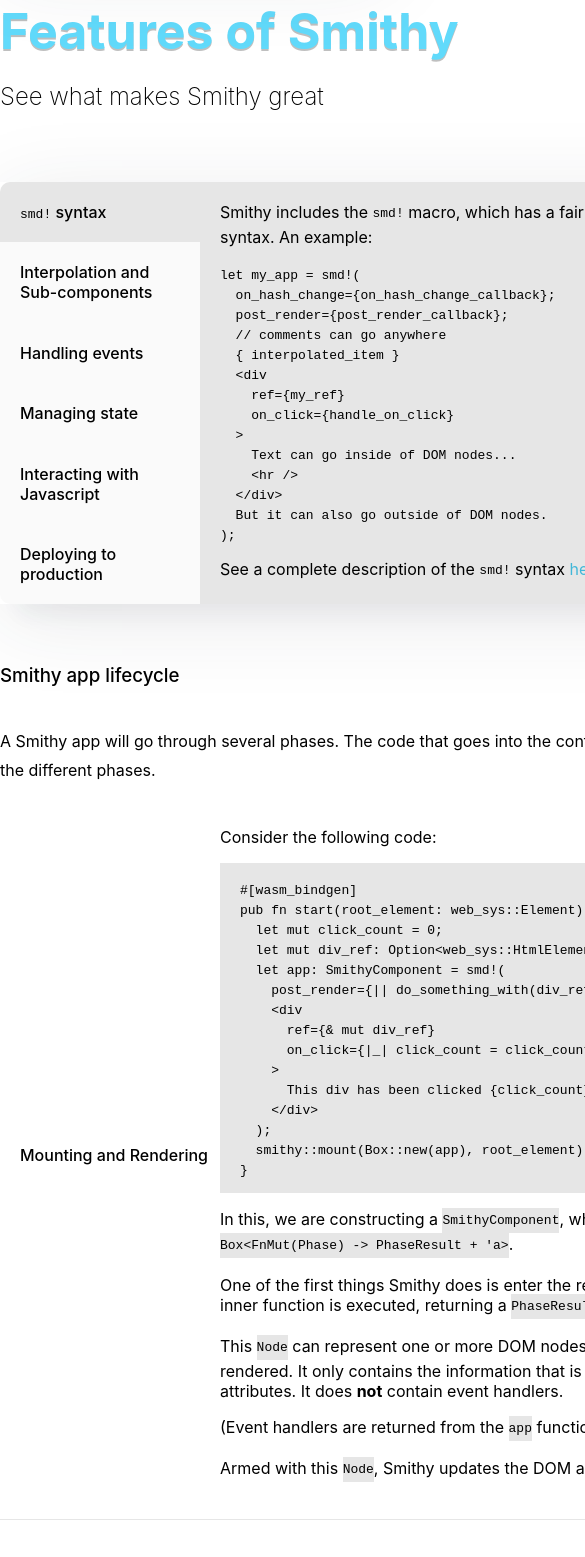
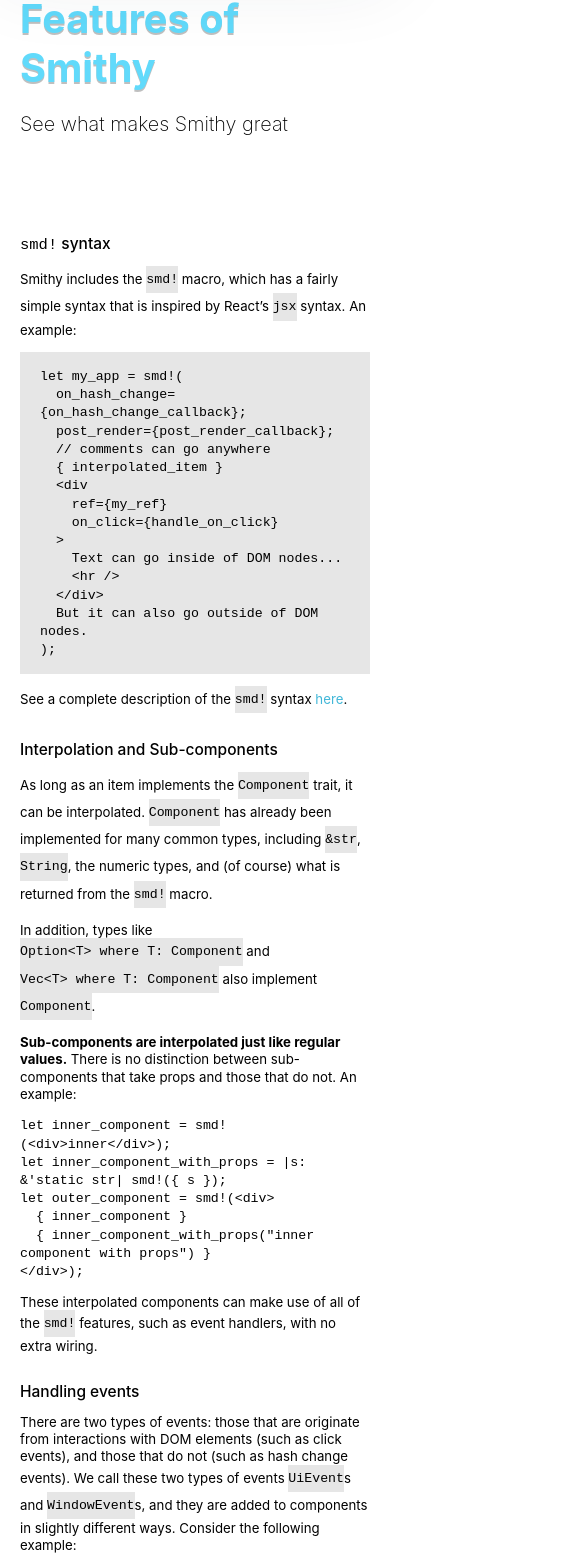
Before and after one commit to rbalicki2/smithy-rs-site-www, a Next.js app: page /features in a window 390 px wide. Shown: the part 98-1655 px from the top of the page, 585 px wide, since content can reach past the window. Built offline with nearby package versions, Linux system fonts and the light colour scheme.

Commit message:
moar mobile styling

```diff
--- a/src/Head/index.js
+++ b/src/Head/index.js
@@ -1,11 +1,20 @@
 import React from 'react';
 import Helmet from 'react-helmet';
 import { createGlobalStyle } from 'styled-components';
-import { fonts } from 'src/style-constants';
+import { fonts, breakpointInfo } from 'src/style-constants';
 
+const MIN_BASE_FONT_SIZE = 10;
+const MAX_BASE_FONT_SIZE = 20;
+const FONT_DIFF = MAX_BASE_FONT_SIZE - MIN_BASE_FONT_SIZE;
 const GlobalStyles = createGlobalStyle`
-  body {
+  html {
     font-family: ${fonts.FONT_FAMILY};
+    ${breakpointInfo.MOBILE.mediaQuery} {
+      font-size: calc(${MIN_BASE_FONT_SIZE}px + ${FONT_DIFF} * (100vw / ${breakpointInfo.DESKTOP.minWidth}));
+    }
+    ${breakpointInfo.DESKTOP.mediaQuery} {
+      font-size: ${MAX_BASE_FONT_SIZE}px;
+    }
   }
 `;
 
--- a/src/features/Lifecycles.js
+++ b/src/features/Lifecycles.js
@@ -1,7 +1,7 @@
 import React from 'react';
 import styled from 'styled-components';
 
-import { colors } from 'src/style-constants';
+import { colors, breakpointInfo } from 'src/style-constants';
 import { BOX_SHADOW } from 'src/page-ui';
 
 import {
@@ -10,11 +10,17 @@
   BodyText,
   CodeSnippet,
   MultilineCodeSnippet,
+  OnlyDesktop,
+  OnlyMobile,
 } from 'src/page-ui';
 
-const LifecycleRow = styled(Flexxor)`
-  padding 20px;
-  &:not(:last-child) {
+const LifecycleRow = styled.div`
+  ${breakpointInfo.DESKTOP.mediaQuery} {
+    display: flex;
+    flex-direction: row;
+    align-items: ${props => props.alignItems || 'center'};
+    align-content: ${props => props.alignContent || 'center'};
+    justify-content: space-between;
     border-bottom: 1px solid ${colors.OFF_WHITE};
   }
 `;
@@ -24,14 +30,14 @@
   flex-grow: 0;
   flex-basis: 200px;
   font-weight: 500;
+  ${breakpointInfo.MOBILE.mediaQuery} {
+    margin-top: 40px;
+  }
 `;
 
 const RightSide = styled.div`
   flex: 1;
   flex-grow: 1;
-`;
-
-const Lifecycles = styled.div`
 `;
 
 export default () => <>
@@ -41,7 +47,6 @@
     The code that goes into the contents of the <CodeSnippet>smd!</CodeSnippet> macro
     gets used or executed during the different phases.
   </BodyText>
-  <Lifecycles>
   <LifecycleRow>
     <LeftSide>
       Mounting and Rendering
@@ -167,5 +172,4 @@
       </p>
     </RightSide>
   </LifecycleRow>
-  </Lifecycles>
 </>;
--- a/src/features/PartsOfASmithyApp/index.js
+++ b/src/features/PartsOfASmithyApp/index.js
@@ -15,6 +15,8 @@
   BodySectionTitle,
   BodyText,
   Flexxor,
+  OnlyDesktop,
+  OnlyMobile,
 } from 'src/page-ui';
 import { BOX_SHADOW } from 'src/page-ui';
 
@@ -25,7 +27,7 @@
   flex-direction: column;
   font-weight: 500;
   flex-grow: 0;
-  min-width: 200px;
+  min-width: 12rem;
 `;
 
 const RADIUS = 10;
@@ -70,7 +72,9 @@
   box-shadow: ${BOX_SHADOW};
 `;
 
-export default () => <StateProvider initialValue="SYNTAX">{
+export default () => <>
+  <OnlyDesktop>
+    <StateProvider initialValue="SYNTAX">{
       (currentView, setCurrentView) => <Wrapper>
         <LeftSide>
           {
@@ -90,3 +94,13 @@
         </RightSide>
       </Wrapper>
     }</StateProvider>
+  </OnlyDesktop>
+  <OnlyMobile>
+    {
+      keys.map(key => <>
+        <BodySectionTitle>{partsOfApp[key].leftText}</BodySectionTitle>
+        <BodyText>{partsOfApp[key].bodyText}</BodyText>
+      </>)
+    }
+  </OnlyMobile>
+</>
--- a/src/features/PartsOfASmithyApp/partsOfApp.js
+++ b/src/features/PartsOfASmithyApp/partsOfApp.js
@@ -1,5 +1,6 @@
 import {
   CodeSnippet,
+  MultilineCodeSnippet,
   LinkStyle,
 } from 'src/page-ui';
 import Link from 'next/link';
@@ -14,6 +15,7 @@
         React&rsquo;s <CodeSnippet>jsx</CodeSnippet> syntax. An example:
       </p>
       <p>
+        <MultilineCodeSnippet>
           <code>
             let my_app = smd!(<br />
             &nbsp;&nbsp;on_hash_change=&#123;on_hash_change_callback&#125;;<br />
@@ -30,6 +32,7 @@
             &nbsp;&nbsp;But it can also go outside of DOM nodes.<br />
             );
           </code>
+        </MultilineCodeSnippet>
       </p>
       <p>
         See a complete description of
--- a/src/page-ui/index.js
+++ b/src/page-ui/index.js
@@ -1,11 +1,11 @@
 import styled from 'styled-components';
-import { colors, breakpointInfo } from 'src/style-constants';
+import { colors, breakpointInfo, visibilityBreak } from 'src/style-constants';
 
 export const PageTitle = styled.h1`
   color: ${colors.HIGHLIGHT};
-  font-size: 50px;
+  font-size: 3rem;
   text-shadow: 0 2px 0 rgba(0,0,0,.25);
-  margin-bottom: 20px;
+  margin-bottom: 1.5rem;
 `;
 
 export const PageSubtitle = styled.h2`
@@ -31,14 +31,12 @@
   border-radius: 10000px;
   border: none;
   -webkit-appearance: none;
-  font-size: 30px;
+  font-size: 2rem;
   padding: 0.4em 1.25em;
   outline: none;
   cursor: pointer;
 
   transition: all 200ms ease;
-  &:focus {}
-
   &:active:hover {
     box-shadow: none;
     transform: translateY(2px);
@@ -60,8 +58,11 @@
 `;
 
 export const Container = styled.div`
-  width: ${breakpointInfo.DESKTOP.containerWidth}px;
+  width: calc(100% - ${2 * breakpointInfo.MOBILE.containerPadding}px);
   margin: 0 auto;
+  ${breakpointInfo.DESKTOP.mediaQuery} {
+    width: ${breakpointInfo.DESKTOP.containerWidth}px;
+  }
 `;
 
 const HeadingStyle = styled.div`
@@ -80,9 +81,8 @@
 `;
 
 export const BodySectionTitle = styled.h3`
-  margin-top: 0;
+  margin: 2rem 0 1rem;
   font-weight: 500;
-  min-height: 2.5em;
 `;
 
 export const BodyText = styled.p`
@@ -112,3 +112,17 @@
   }
   text-decoration: none;
 `;
+
+export const OnlyDesktop = styled.div`
+  display: none;
+  @media only screen and (min-width: ${visibilityBreak}px) {
+    display: block;
+  }
+`;
+
+export const OnlyMobile = styled.div`
+  display: block;
+  @media only screen and (min-width: ${visibilityBreak}px) {
+    display: none;
+  }
+`;
--- a/src/style-constants.js
+++ b/src/style-constants.js
@@ -2,6 +2,13 @@
   DESKTOP: {
     minWidth: 1200,
     containerWidth: 1008,
+    containerPadding: 0,
+    mediaQuery: '@media only screen and (min-width: 1200px)',
+  },
+  MOBILE: {
+    containerWidth: 'calc(100% - 40px)',
+    containerPadding: 20,
+    mediaQuery: '@media only screen and (max-width: 1199px)',
   },
 };
 
@@ -21,3 +28,5 @@
 export const fonts = {
   FONT_FAMILY: '-apple-system,BlinkMacSystemFont,Segoe UI,Roboto,Oxygen,Ubuntu,Cantarell,Fira Sans,Droid Sans,Helvetica Neue,sans-serif',
 };
+
+export const visibilityBreak = 800;
```
Also changed, not shown: pages/index.js (+12 -8 lines). Lines whose indentation alone changed are shown as unchanged.
